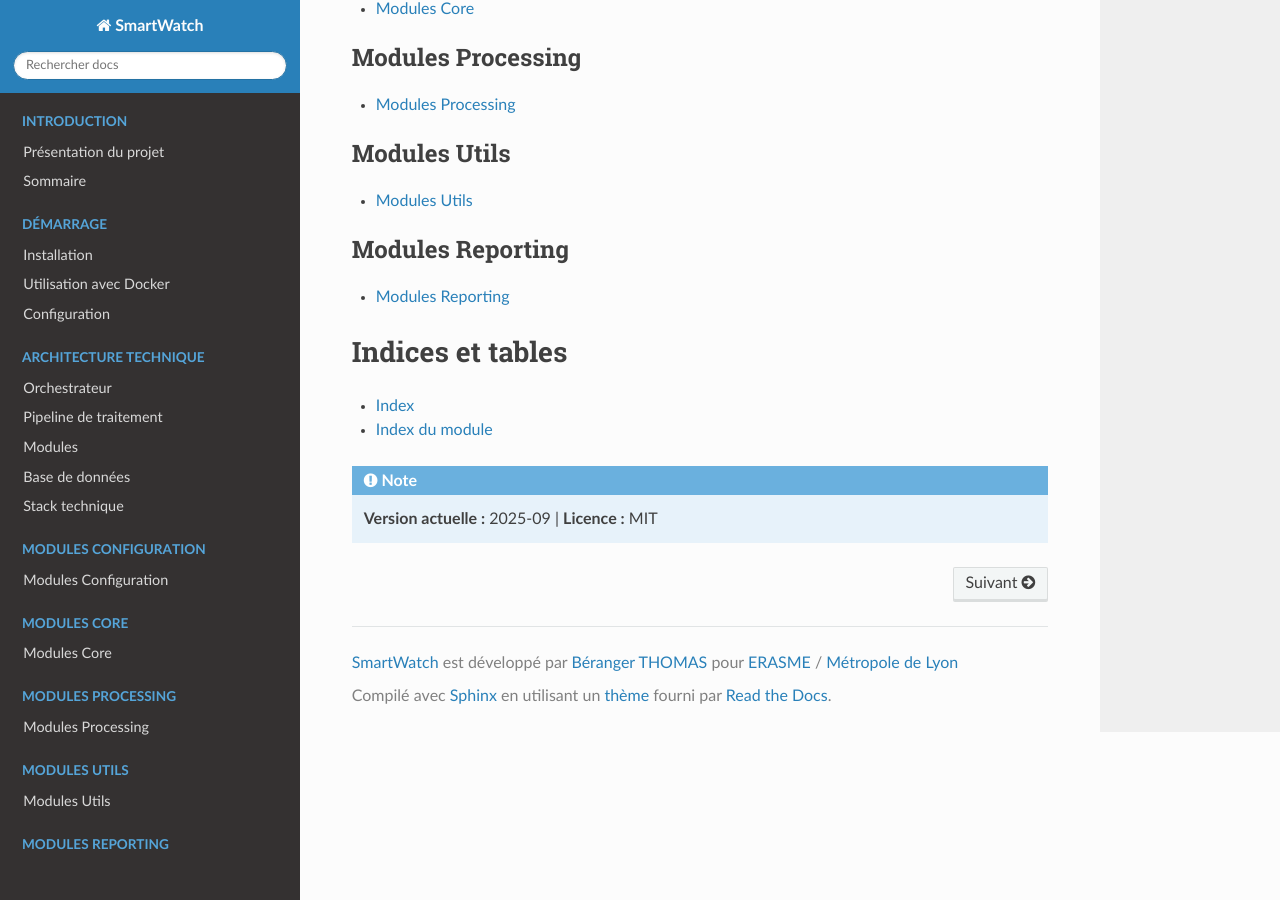
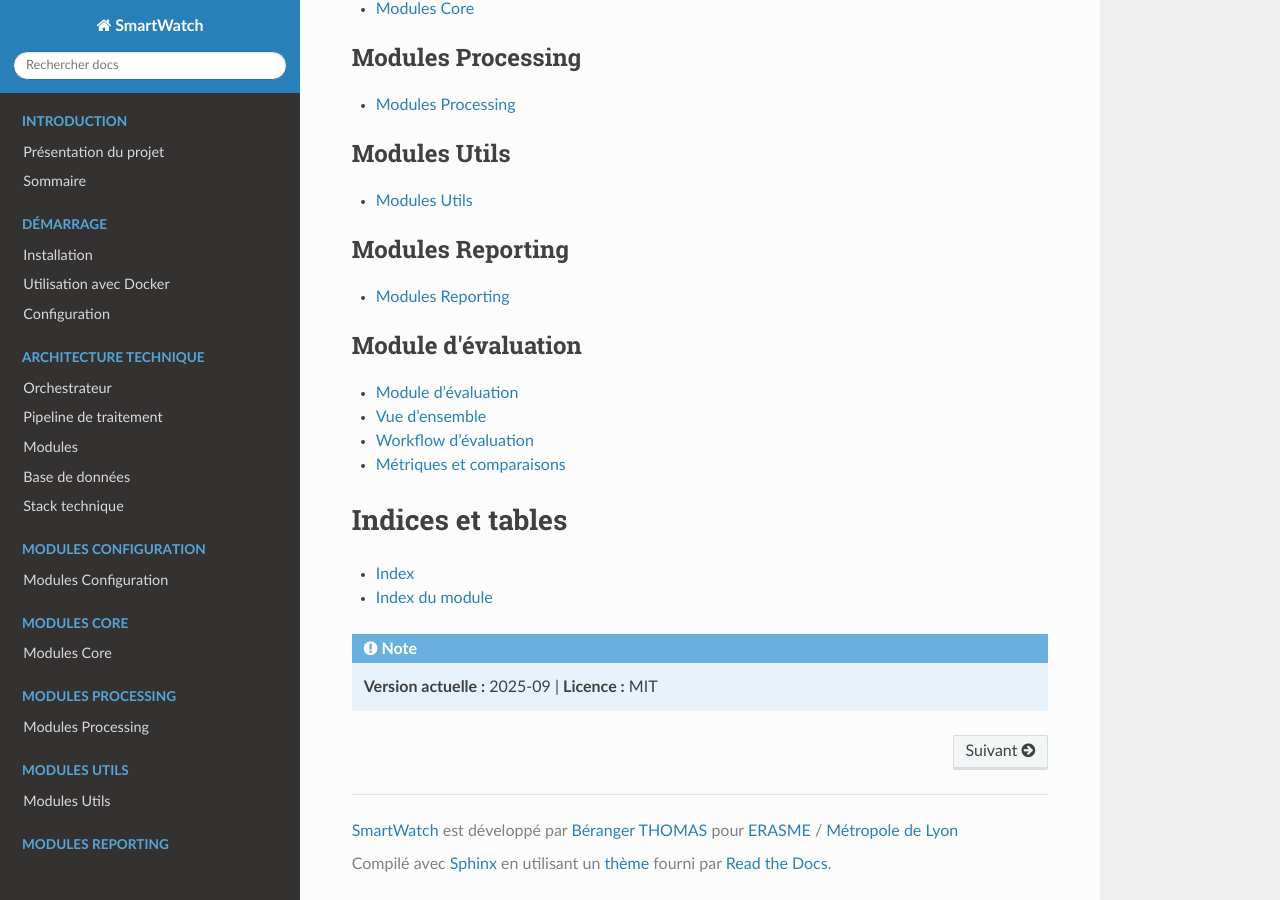
Before and after one commit to datagora-erasme/smart_watch, a Sphinx documentation site: the page built from docs/index.rst, in a window 1280 px wide and 900 px high, scrolled down 1237 px. Built offline with Sphinx 7.4.7 and the Read the Docs theme 3.1.0, drawn with Linux system fonts in a browser that asks for light colours; pages that are not in the unit, such as notebooks, are missing from menus.

```diff
--- a/docs/architecture/modules.rst
+++ b/docs/architecture/modules.rst
@@ -92,7 +92,7 @@ Ce module contient les composants fondamentaux et la logique métier de l'applic
 :doc:`../source/modules/core/LLMClient`
     Client unifié pour les LLMs.
 
-:doc:`../source/modules/core/Logger`
+:doc:`../source/modules/core/logger`
     Système de journalisation flexible.
 
 :doc:`../source/modules/core/NotificationManager`
--- a/docs/conf.py
+++ b/docs/conf.py
@@ -7,9 +7,7 @@ import os
 import sys
 
 # Ajouter le chemin du projet pour que Sphinx puisse importer les modules
-# Depuis docs/, on remonte d'un niveau pour accéder à la racine du projet
 sys.path.insert(0, os.path.abspath(".."))
-sys.path.insert(0, os.path.abspath("../src"))
 
 # -- Project information -----------------------------------------------------
 project = "SmartWatch"
@@ -79,7 +77,6 @@ html_theme = "sphinx_rtd_theme"
 
 # Configuration sphinx_rtd_theme
 html_theme_options = {
-    "display_version": True,
     "prev_next_buttons_location": "bottom",
     "style_external_links": False,
     "vcs_pageview_mode": "",
--- a/docs/index.rst
+++ b/docs/index.rst
@@ -67,6 +67,12 @@ Modules
 
    source/modules/reporting/index
 
+.. toctree::
+   :maxdepth: 1
+   :caption: Module d'évaluation
+
+   source/modules/evaluation/index
+
 Indices et tables
 ==================
 
--- a/docs/source/modules/core/index.rst
+++ b/docs/source/modules/core/index.rst
@@ -16,7 +16,7 @@ Modules
    ErrorHandler
    GetPrompt
    LLMClient
-   Logger
+   logger
    NotificationManager
    StatsManager
    URLRetriever
--- a/docs/source/modules/evaluation/index.rst
+++ b/docs/source/modules/evaluation/index.rst
@@ -5,10 +5,6 @@ Le module d'évaluation permet de tester et comparer différents LLM et paramèt
 
 .. toctree::
    :maxdepth: 2
-
-   evaluation_manager
-   evaluation_database
-   evaluation_analyzer
 
 Vue d'ensemble
 ==============
```
Also changed, not shown: docs/requirements.txt (added, +8 -0 lines), 1 other file.
